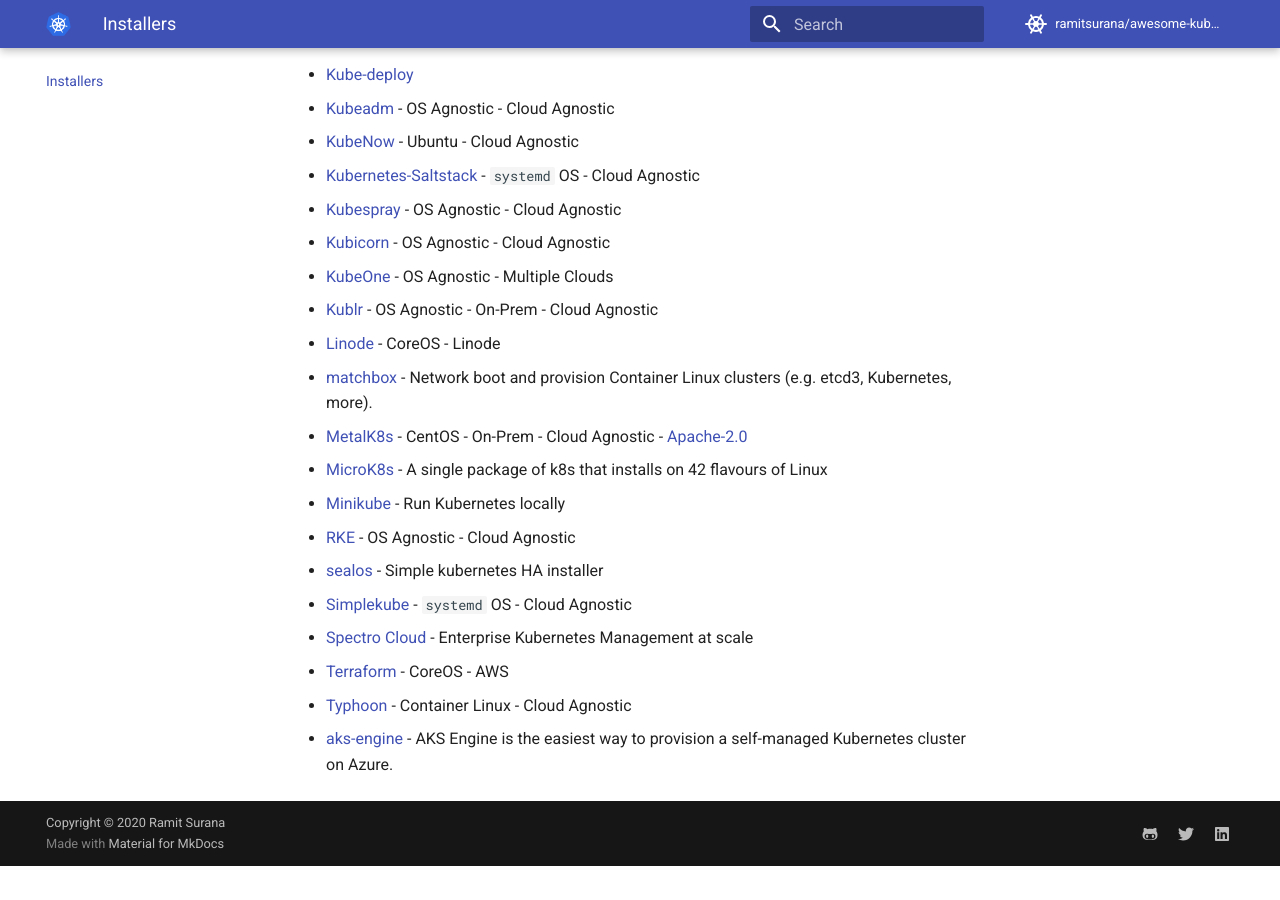
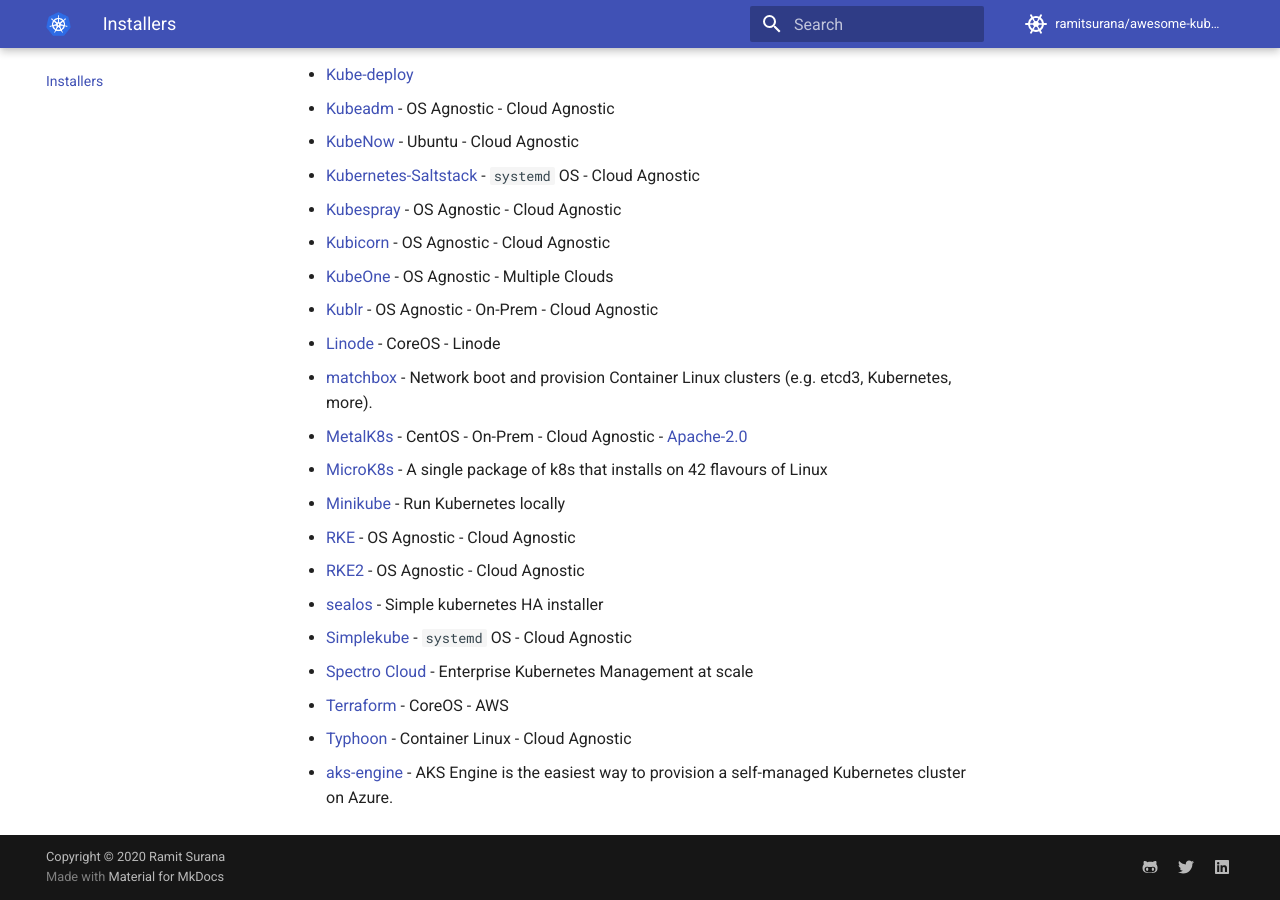
Before and after one commit to ramitsurana/awesome-kubernetes, an MkDocs documentation site: the page built from docs/installers/installers.md, in a window 1280 px wide and 900 px high, scrolled down 890 px. Built offline with MkDocs 1.6.1 and Material for MkDocs 9.7.7, drawn with Linux system fonts in a browser that asks for light colours; comment, search, counter and statistics services are not loaded; before the commit the page ends 1756 px from its top, so only the background shows below that.

Commit message:
Add Rancher RKE2 Kubernetes Distribution (#768)
Co-authored-by: Gabriel Mainberger <gabriel.mainberger@vshn.net>

```diff
--- a/docs/installers/installers.md
+++ b/docs/installers/installers.md
@@ -33,6 +33,7 @@ Installers
 * [MicroK8s](https://github.com/ubuntu/microk8s) - A single package of k8s that installs on 42 flavours of Linux
 * [Minikube](https://github.com/kubernetes/minikube) - Run Kubernetes locally
 * [RKE](https://github.com/rancher/rke) - OS Agnostic - Cloud Agnostic
+* [RKE2](https://docs.rke2.io/) - OS Agnostic - Cloud Agnostic
 * [sealos](https://github.com/fanux/sealos) - Simple kubernetes HA installer
 * [Simplekube](https://github.com/valentin2105/Simplekube) - `systemd` OS - Cloud Agnostic
 * [Spectro Cloud](https://www.spectrocloud.com) - Enterprise Kubernetes Management at scale
```
